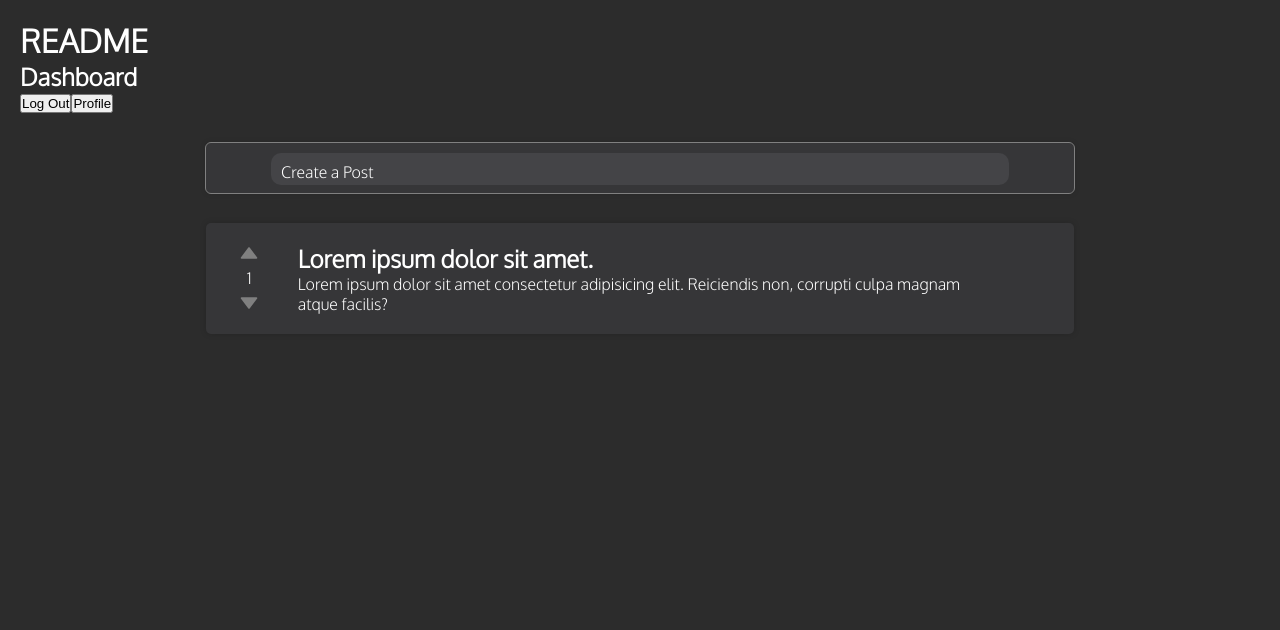
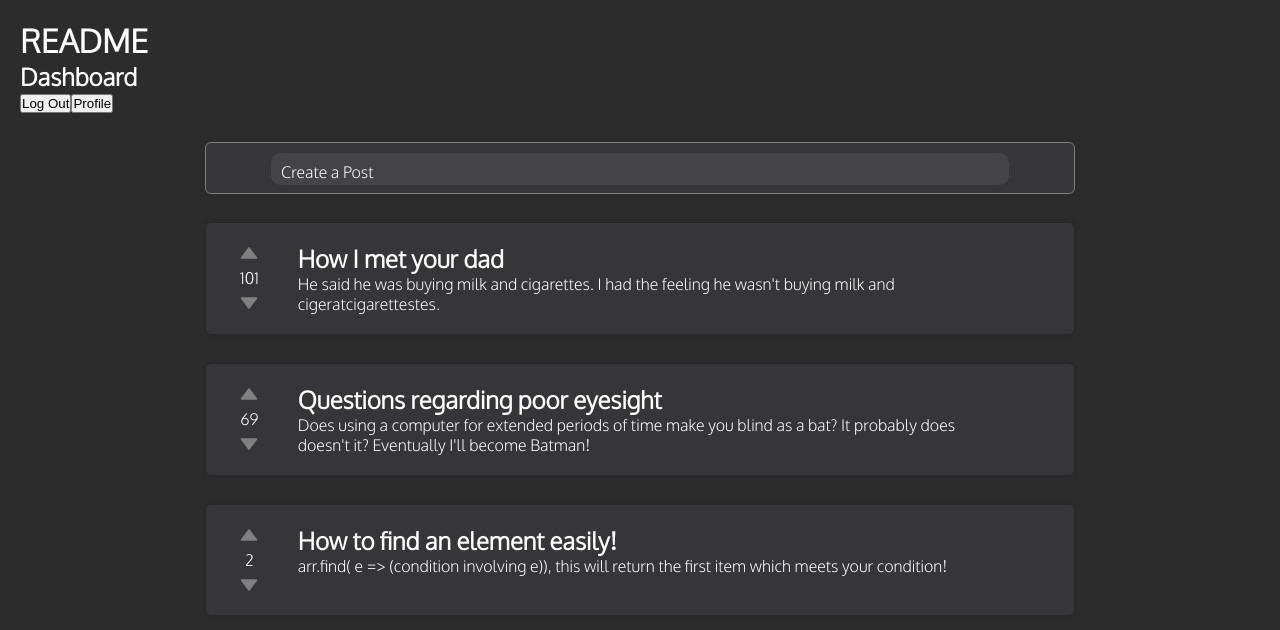
Before and after one commit to AmandaNguye/SENG401-G17-README-Website, a React (Create React App) app in the folder client/: page /dashboard in a window 1280 px wide. Shown: the top 630 px of the page. Built offline with nearby package versions, Linux system fonts and the light colour scheme; no server answers; a web font is replaced by a local one.

Commit message:
Post page styling fixes

```diff
--- a/client/src/components/Contexts/PostContext.js
+++ b/client/src/components/Contexts/PostContext.js
@@ -6,14 +6,39 @@ export const PostProvider = (props) => {
 	const [posts, setPosts] = useState([
 		{
 			_id: 1,
-			title: "Lorem ipsum dolor sit amet.",
+			title: "How I met your dad",
 			content:
-				"Lorem ipsum dolor sit amet consectetur adipisicing elit. Reiciendis non, corrupti culpa magnam atque facilis?",
-			tag: "meme",
-			fame_count: 1,
+				"He said he was buying milk and cigarettes. I had the feeling he wasn't buying milk and cigeratcigarettestes.",
+			tag: "MeIRL",
+			fame_count: 101,
+			lame_count: 1,
 			famer: [],
 			lamer: [],
-			creator: 1,
+			creator: "Yyccccccccccccchad",
+		},
+		{
+			_id: 2,
+			title: "Questions regarding poor eyesight",
+			content:
+				"Does using a computer for extended periods of time make you blind as a bat? It probably does doesn't it? Eventually I'll become Batman!",
+			tag: "Dazed and Confused",
+			fame_count: 69,
+			lame_count: 69,
+			famer: [],
+			lamer: [],
+			creator: "Robin",
+		},
+		{
+			_id: 3,
+			title: "How to find an element easily!",
+			content:
+				"arr.find( e => (condition involving e)), this will return the first item which meets your condition!",
+			tag: "Actually helpful",
+			fame_count: 2,
+			lame_count: 420,
+			famer: [],
+			lamer: [],
+			creator: "FacebookDev",
 		},
 	]);
 
```
